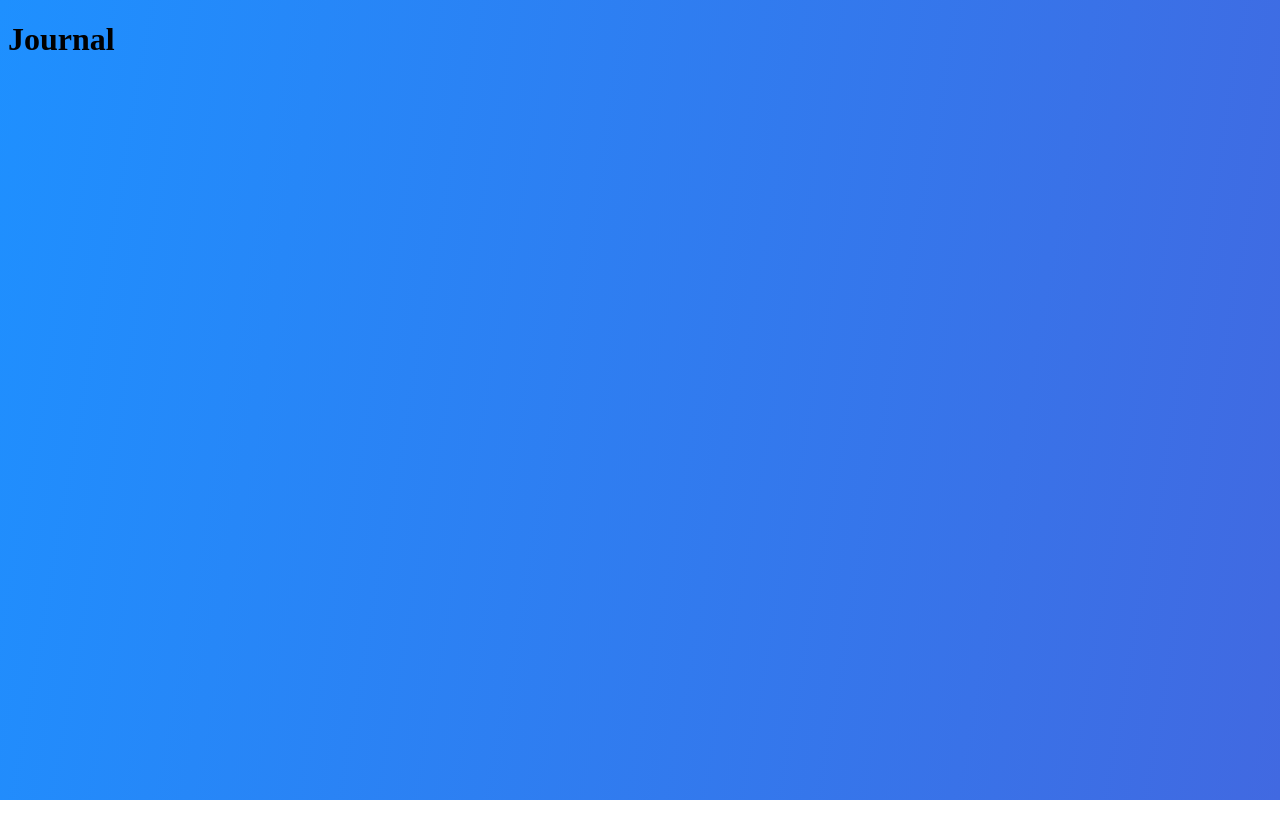
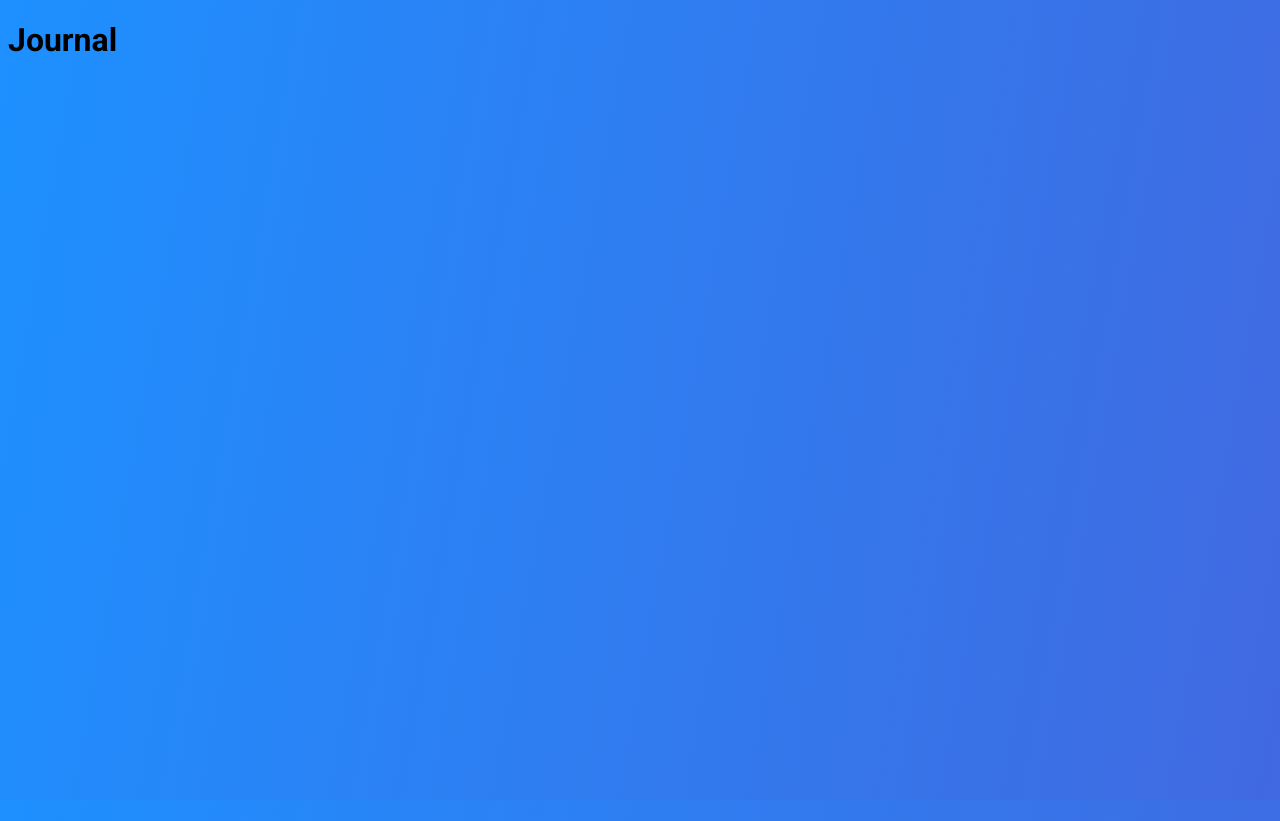
Before and after one commit to schmenniooo/Journal_IO, a React (Vite) app: page / in a window 1280 px wide. Before the commit the page ends 800 px from the top, so only its background shows below. Built offline with nearby package versions, Linux system fonts and the light colour scheme.

Commit message:
Add Roboto font and update global styles
Imported the Roboto font from Google Fonts and applied it as the default font across the application. Updated `html` and `body` styles to ensure full height/width and proper font rendering. Also updated the `page_icon.png` file in the public directory.

```diff
--- a/index.css
+++ b/index.css
@@ -1,3 +1,15 @@
+
+@import url('https://fonts.googleapis.com/css2?family=Roboto:ital,wght@0,100..900;1,100..900&display=swap');
+
+html, body {
+
+    height: 100%;
+    width: 100%;
+
+    font-family: "Roboto", sans-serif;
+    font-optical-sizing: auto;
+    font-style: normal;
+}
 
 :root {
 
```
Also changed, not shown: public/page_icon.png.
